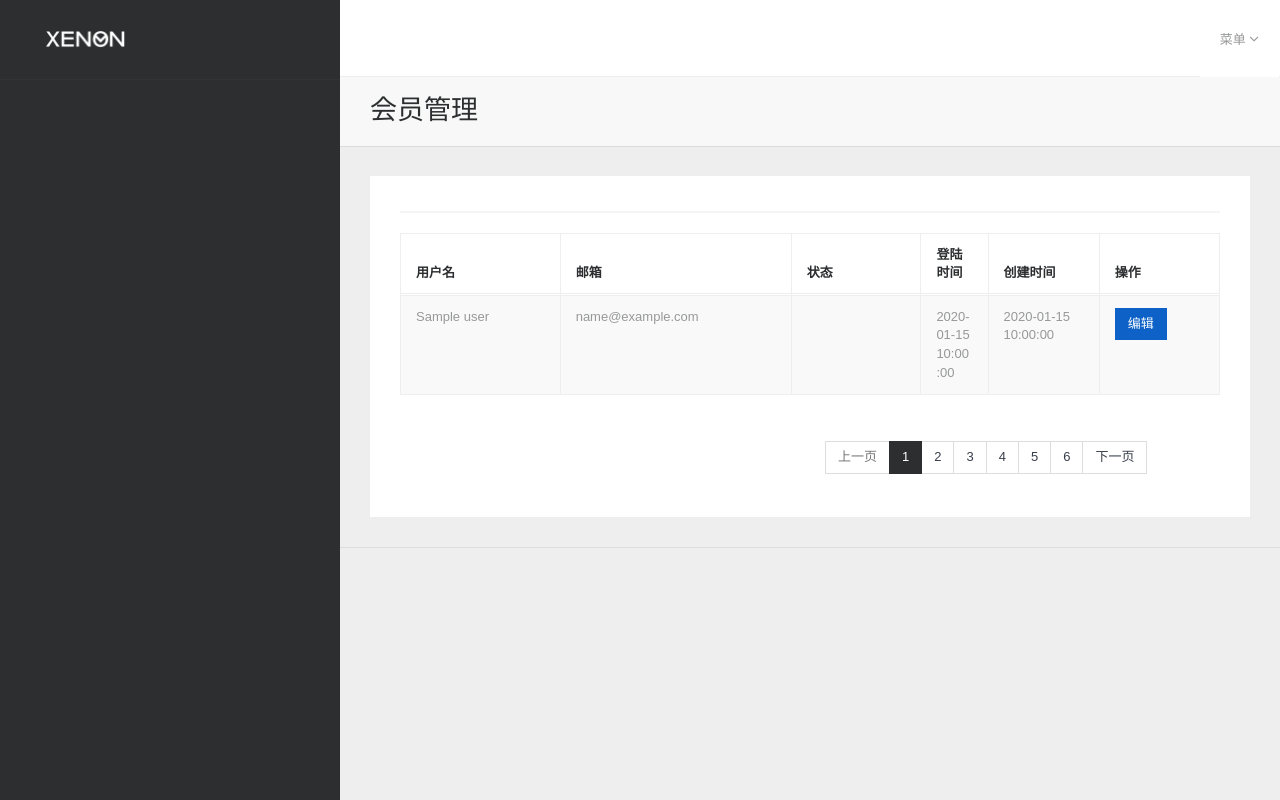
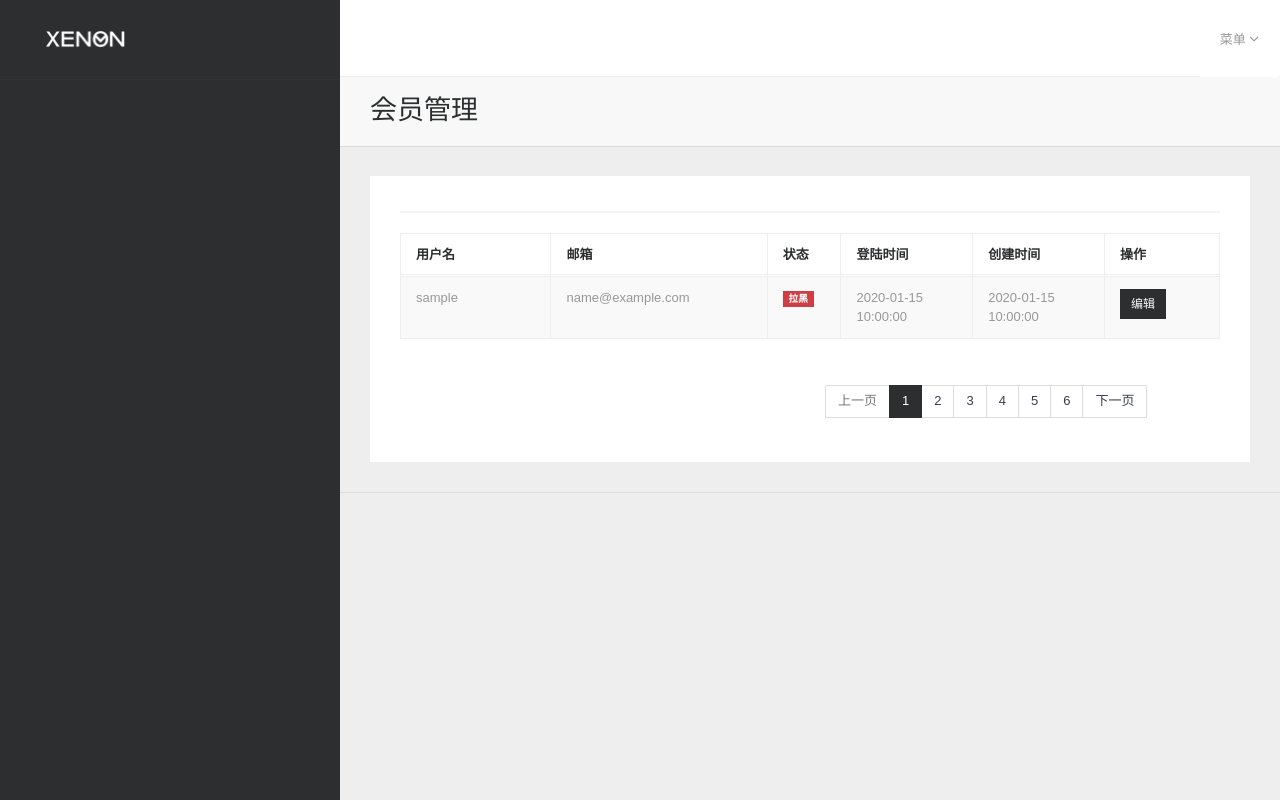
Before and after one commit to iskyc/ADAdmin, a PHP site: template templates/member.twig in a window 1280 px wide. Run offline with PHP 8.4, Linux system fonts and the light colour scheme; the template is opened without the code that fills it: most values are stand-ins (such as "Sample title", 1, 10 or a date in 2020); style sheets or scripts are compiled from the project's sources; some libraries are stand-ins or nearby versions; some web fonts are replaced.

Commit message:
完善会员管理

```diff
--- a/templates/base.twig
+++ b/templates/base.twig
@@ -136,6 +136,8 @@
     </div>
 </div>
 
+{% block modal %}
+{% endblock %}
 <!-- Bottom Scripts -->
 <script src="static/assets/js/bootstrap.min.js"></script>
 <script src="static/assets/js/TweenMax.min.js"></script>
--- a/templates/member.twig
+++ b/templates/member.twig
@@ -34,25 +34,28 @@
                     <tr role="row">
                         <th tabindex="0" rowspan="1" colspan="1" style="width: 209px;">用户名</th>
                         <th  tabindex="0" rowspan="1" colspan="1" style="width: 311px;">邮箱</th>
-                        <th tabindex="0" rowspan="1" colspan="1" style="width: 166px;">状态</th>
-                        <th tabindex="0" rowspan="1" colspan="1" style="width: 77px;">登陆时间</th>
-                        <th tabindex="0" rowspan="1" colspan="1" style="width: 140px;">创建时间</th>
+                        <th tabindex="0" rowspan="1" colspan="1" style="width: 80px;">状态</th>
+                        <th tabindex="0" rowspan="1" colspan="1" style="width: 180px;">登陆时间</th>
+                        <th tabindex="0" rowspan="1" colspan="1" style="width: 180px;">创建时间</th>
                         <th tabindex="0" rowspan="1" colspan="1" style="width: 136px;">操作</th>
                     </tr>
                     </thead>
                     <tbody>
                         {% for user in users %}
                         <tr role="row" class="odd">
-                                <td>{{ user.name }}</td>
-                                <td>{{ user.email }}</td>
-                                <td>
+                                <td id="un-{{ user.id }}">{{ user.username }}</td>
+                                <td id="mail-{{ user.id }}">{{ user.email }}</td>
+                                <td id="state-{{ user.id }}">
                                     {% if user.state != 0 %}
-
+                                        <span class="label label-danger" id="un-{{ user.id }}">拉黑</span>
+                                    {% else %}
+                                        <span class="label label-success" id="un-{{ user.id }}">正常</span>
                                     {% endif %}
                                 </td>
-                                <td>{{ user.last_time }}</td>
-                                <td>{{ user.create_time }}</td>
-                                <td><button class="btn btn-blue">编辑</button></td>
+                                <td id="last-{{ user.id }}">{{ user.last_time }}</td>
+                                <td id="create-{{ user.id }}">{{ user.create_time }}</td>
+                                <td><a href="javascript:;" onclick="javascript:editUser(this)" class="btn btn-primary btn-single btn-sm" id="edit-{{ user.uid }}">编辑</a>
+                                </td>
                         </tr>
                         {% endfor %}
                     </tbody>
@@ -61,4 +64,72 @@
 
         </div>
     </div>
+
+    <script>
+        function editUser(obj)
+        {
+            var id = $(obj).attr("id");
+            console.log(id);
+            $('#modal-6').modal('show', {backdrop: 'static'});
+        }
+    </script>
+
 {% endblock %}
+
+{% block modal %}
+    <div class="modal fade" id="modal-6">
+        <div class="modal-dialog">
+            <div class="modal-content">
+
+                <div class="modal-header">
+                    <button type="button" class="close" data-dismiss="modal" aria-hidden="true">&times;</button>
+                    <h4 class="modal-title">编辑用户信息</h4>
+                </div>
+                <div class="modal-body">
+
+                    <div class="row">
+                        <div class="col-md-6">
+
+                            <div class="form-group">
+                                <label for="username" class="control-label">用户名</label>
+                                <input type="text" class="form-control" id="username" readonly>
+                            </div>
+                        </div>
+                        <div class="col-md-6">
+                            <div class="form-group">
+                                <label for="field-2" class="control-label">邮箱</label>
+                                <input type="text" class="form-control" id="email" readonly>
+                            </div>
+                        </div>
+                    </div>
+
+                    <div class="row">
+                        <div class="col-md-6">
+
+                            <div class="form-group">
+                                <label for="password" class="control-label">密码(如无需修改，则留空)</label>
+
+                                <input type="text" class="form-control" id="password" placeholder="密码">
+                            </div>
+                        </div>
+                        <div class="col-md-6">
+
+                            <div class="form-group no-margin">
+                                <label for="state" class="control-label">状态</label>
+                                <select class="form-control" id="state">
+                                    <option value="0">正常</option>
+                                    <option value="1">拉黑</option>
+                                </select>
+                            </div>
+                        </div>
+                    </div>
+                </div>
+
+                <div class="modal-footer">
+                    <button type="button" class="btn btn-white" data-dismiss="modal">关闭</button>
+                    <button type="button" class="btn btn-info">保存</button>
+                </div>
+            </div>
+        </div>
+    </div>
+{% endblock %}
```
Also changed, not shown: index.php (+33 -9 lines), templates/login.twig (line endings or trailing spaces).
